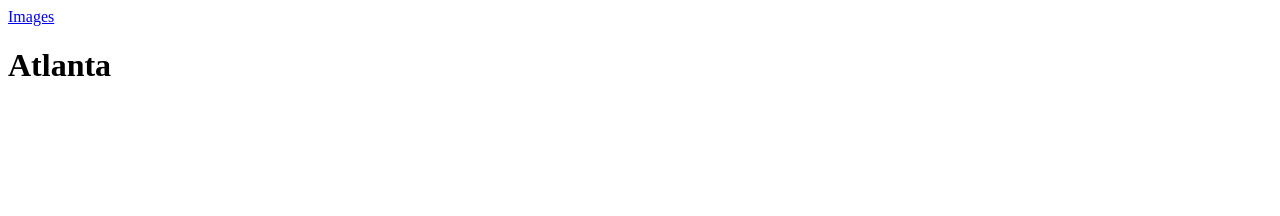
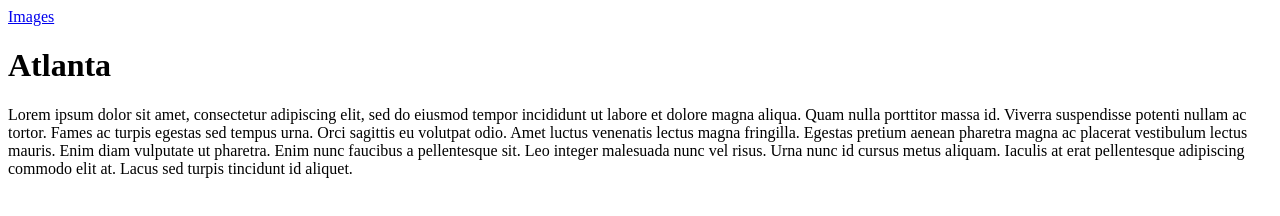
Before and after one commit to edenabraham/simple-travel-site, a plain HTML site: page index.html in a window 1280 px wide. Drawn offline with Linux system fonts and the light colour scheme.

Commit message:
Flushed out index page

```diff
--- a/index.html
+++ b/index.html
@@ -12,6 +12,9 @@
     <body>
         <h1>Atlanta</h1>
 
+        <p>
+        Lorem ipsum dolor sit amet, consectetur adipiscing elit, sed do eiusmod tempor incididunt ut labore et dolore magna aliqua. Quam nulla porttitor massa id. Viverra suspendisse potenti nullam ac tortor. Fames ac turpis egestas sed tempus urna. Orci sagittis eu volutpat odio. Amet luctus venenatis lectus magna fringilla. Egestas pretium aenean pharetra magna ac placerat vestibulum lectus mauris. Enim diam vulputate ut pharetra. Enim nunc faucibus a pellentesque sit. Leo integer malesuada nunc vel risus. Urna nunc id cursus metus aliquam. Iaculis at erat pellentesque adipiscing commodo elit at. Lacus sed turpis tincidunt id aliquet.
+        </p>
 
     </body>
 </html>
```
